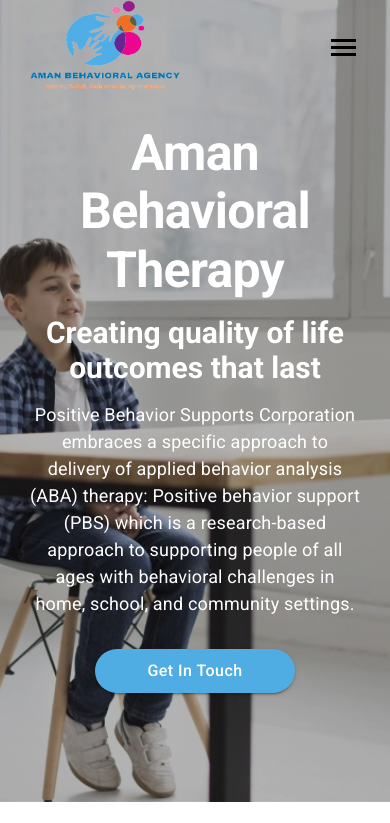
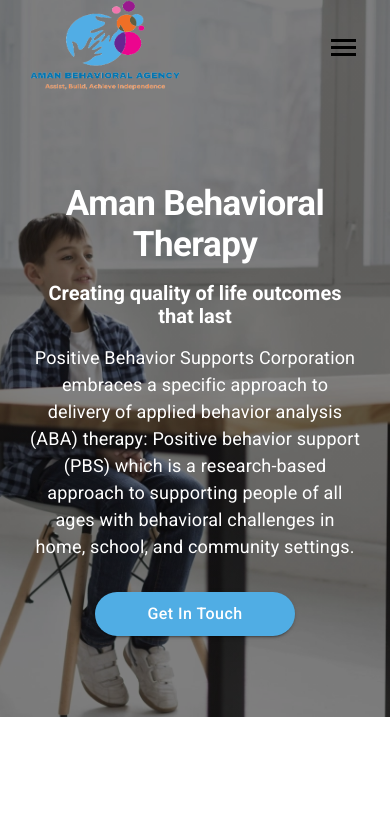
Before and after one commit to ismailinayat/aman-behavioral-therapy, a Next.js app: page / in a window 390 px wide. Shown: the top 823 px of the page. Built offline with nearby package versions, Linux system fonts and the light colour scheme.

Commit message:
fixed mobile responsiveness

```diff
--- a/src/app/globals.scss
+++ b/src/app/globals.scss
@@ -6,11 +6,11 @@
 @import "./styles/howitworks.scss";
 
 .hero__container {
-  min-height: 95vh;
+  min-height: 85vh;
   background-image: linear-gradient(
       to right,
-      rgba(0, 0, 0, 0.3),
-      rgba(0, 0, 0, 0.3)
+      rgba(0, 0, 0, 0.5),
+      rgba(0, 0, 0, 0.5)
     ),
     url(./hero-optimized.webp);
   background-repeat: no-repeat;
@@ -25,6 +25,36 @@
     flex-direction: column;
     align-items: center;
     position: relative;
+    margin-top: 5rem;
+
+    @include respond(tab-port) {
+      margin-top: 6rem;
+    }
+
+    @media screen and (max-height: 700px) {
+      margin-top: 2rem;
+    }
+    .hero__text--primary {
+      @include respond(tab-port) {
+        font-size: 3.5rem;
+      }
+
+      @media screen and (max-height: 700px) {
+        margin-top: 2rem;
+      }
+    }
+
+    .hero__text--secondary {
+      @include respond(tab-port) {
+        font-size: 2rem;
+      }
+    }
+
+    .hero__text--paragraph {
+      @media screen and (max-height: 700px) {
+        font-size: 1.3rem;
+      }
+    }
   }
 }
 
--- a/src/components/hero/hero.tsx
+++ b/src/components/hero/hero.tsx
@@ -12,13 +12,28 @@
         className="hero__content"
         // sx={{ backgroundColor: "rgba(0, 0, 0, 0.1)" }}
       >
-        <Typography variant="h1" fontSize={50} fontWeight={700}>
+        <Typography
+          variant="h1"
+          fontSize={50}
+          fontWeight={700}
+          className="hero__text--primary"
+        >
           Aman Behavioral Therapy
         </Typography>
-        <Typography variant="h3" my={2} fontSize={30} fontWeight={600}>
+        <Typography
+          variant="h3"
+          my={2}
+          fontSize={30}
+          fontWeight={600}
+          className="hero__text--secondary"
+        >
           Creating quality of life outcomes that last
         </Typography>
-        <Typography variant="body1" fontSize={18}>
+        <Typography
+          variant="body1"
+          fontSize={18}
+          className="hero__text--paragraph"
+        >
           Positive Behavior Supports Corporation embraces a specific approach to
           delivery of applied behavior analysis (ABA) therapy: Positive behavior
           support (PBS) which is a research-based approach to supporting people
```
